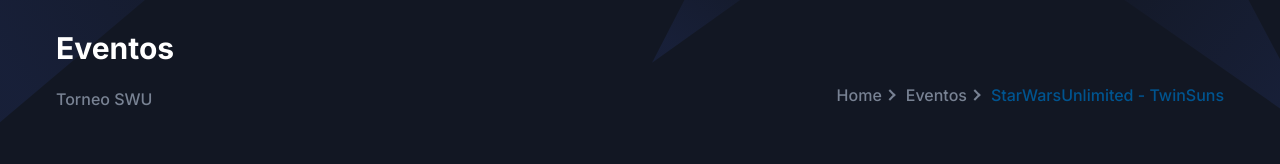
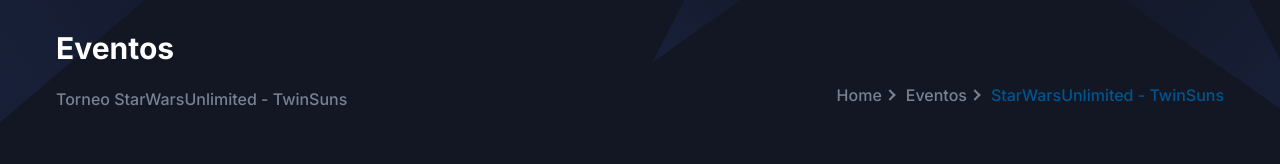
Before and after one commit to siro47/SimonVTCGWebsite, a Next.js app: page /events/StarWarsUnlimited-TwinSuns in a window 1280 px wide. Shown: the part 120-284 px from the top of the page. Built offline with nearby package versions, Linux system fonts and the light colour scheme.

Commit message:
change swu tourney page title

```diff
--- a/src/app/events/StarWarsUnlimited-TwinSuns/page.tsx
+++ b/src/app/events/StarWarsUnlimited-TwinSuns/page.tsx
@@ -16,7 +16,7 @@
         pageName="Eventos"
         pageLink="events"
         subPageName="StarWarsUnlimited - TwinSuns"
-        description="Torneo SWU"
+        description="Torneo StarWarsUnlimited - TwinSuns"
       />
 
       <div className="container grid grid-cols-1 md:grid-cols-2">
```
